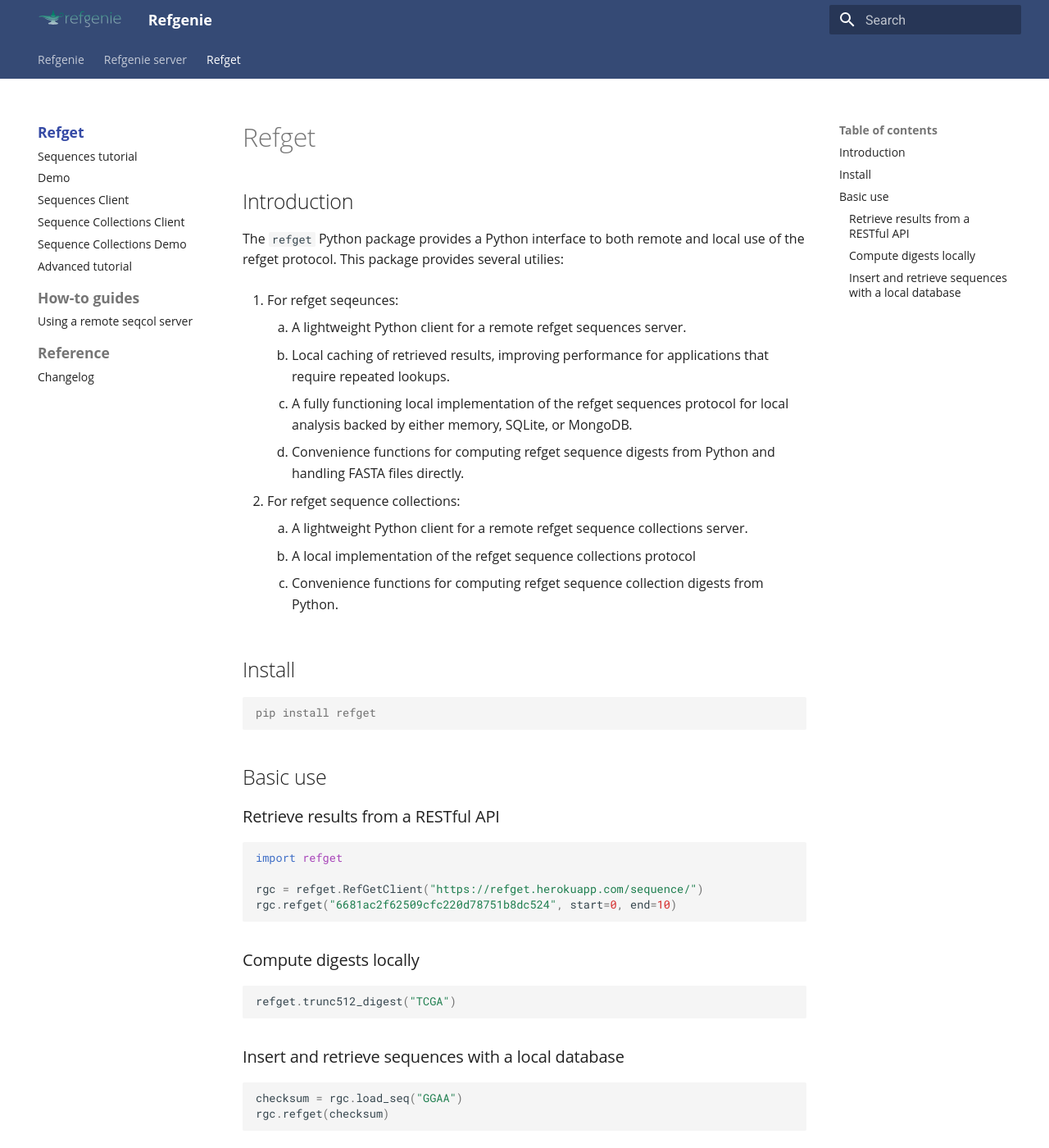
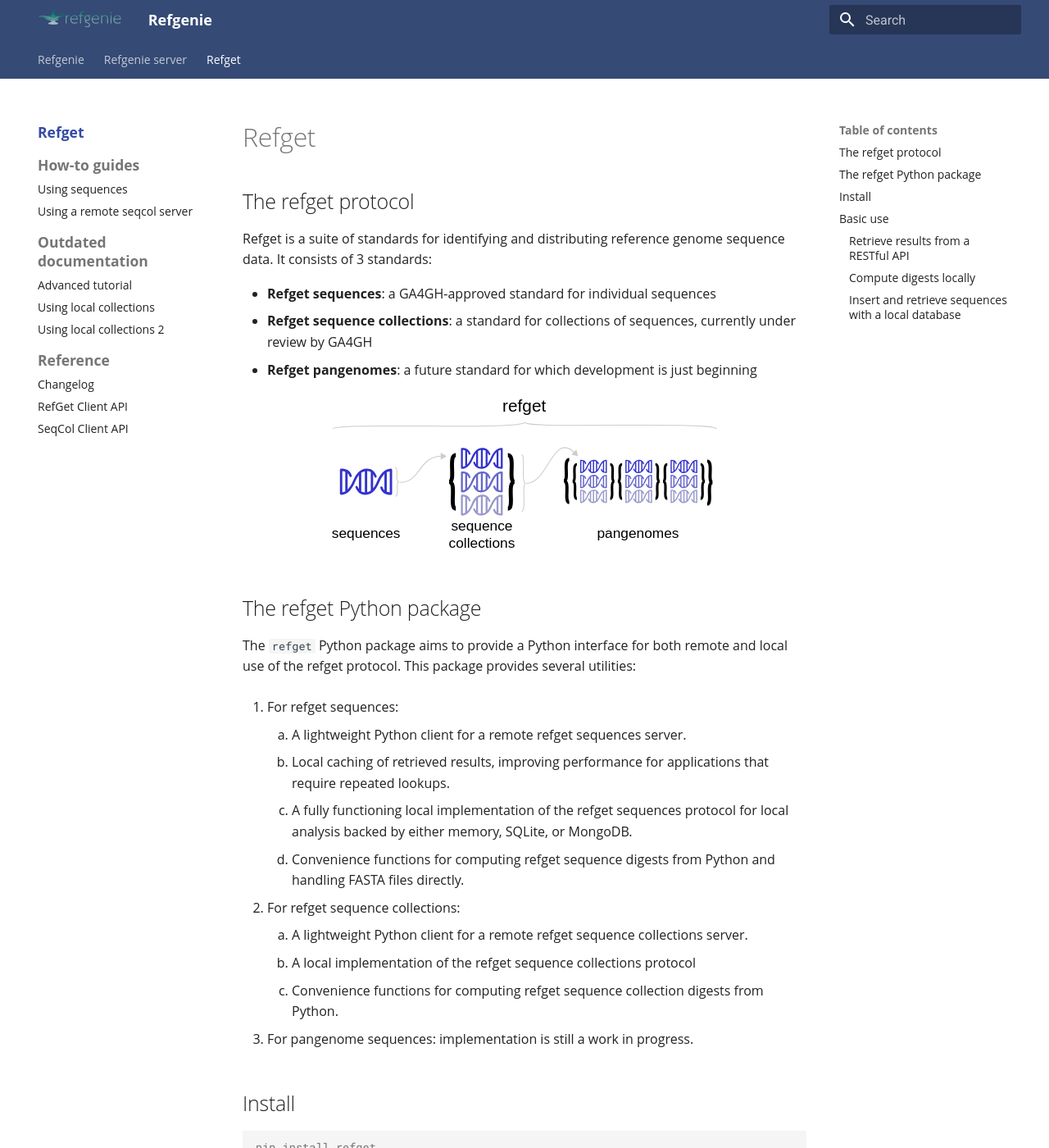
Before and after one commit to refgenie/refgenie-docs, an MkDocs documentation site: the page built from docs/refget/README.md, in a window 1280 px wide and 1400 px high. Shown: the whole window at 82% size. Built offline with MkDocs 1.6.1 and Material for MkDocs 9.7.7, drawn with Linux system fonts in a browser that asks for light colours; some of the changed text lies outside the part shown.

Commit message:
some docs updates

```diff
--- a/docs/refget/README.md
+++ b/docs/refget/README.md
@@ -1,10 +1,22 @@
 # Refget
 
-## Introduction
+## The refget protocol
 
-The `refget` Python package provides a Python interface to both remote and local use of the refget protocol. This package provides several utilies:
+Refget is a suite of standards for identifying and distributing reference genome sequence data. It consists of 3 standards:
 
-1. For refget seqeunces:
+- **Refget sequences**: a GA4GH-approved standard for individual sequences
+- **Refget sequence collections**: a standard for collections of sequences, currently under review by GA4GH
+- **Refget pangenomes**: a future standard for which development is just beginning
+
+<p align="center">
+<img src="img/refget-umbrella.svg" width="500">
+</p>
+
+## The refget Python package
+
+The `refget` Python package aims to provide a Python interface for both remote and local use of the refget protocol. This package provides several utilities:
+
+1. For refget sequences:
     1. A lightweight Python client for a remote refget sequences server.
     2. Local caching of retrieved results, improving performance for applications that require repeated lookups.
     3. A fully functioning local implementation of the refget sequences protocol for local analysis backed by either memory, SQLite, or MongoDB.
@@ -14,6 +26,8 @@
     1. A lightweight Python client for a remote refget sequence collections server.
     2. A local implementation of the refget sequence collections protocol
     3. Convenience functions for computing refget sequence collection digests from Python.
+
+3. For pangenome sequences: implementation is still a work in progress.
 
 ## Install
 
--- a/mkdocs.yml
+++ b/mkdocs.yml
@@ -80,16 +80,17 @@
   - Intro: refgenieserver/README.md
 - Refget:
   - Intro: refget/README.md
-  - Sequences tutorial: refget/code/sequences-tutorial.md
-  - Demo: refget/code/demo.md
-  - Sequences Client: refget/code/refget-api.md
-  - Sequence Collections Client: refget/code/seqcol-api.md
-  - Sequence Collections Demo: refget/code/seqcol.md
-  - Advanced tutorial: refget/code/advanced.md
   - How-to guides:
+    - Using sequences: refget/code/sequences-tutorial.md
     - Using a remote seqcol server: refget/seqcol-client-demo.md
+  - Outdated documentation:
+    - Advanced tutorial: refget/code/advanced.md
+    - Using local collections: refget/code/seqcol.md
+    - Using local collections 2: refget/code/demo.md
   - Reference:
     - Changelog: refget/changelog.md
+    - RefGet Client API: refget/code/refget-api.md
+    - SeqCol Client API: refget/code/seqcol-api.md
 
 
 autodoc:
```
Also changed, not shown: docs/refget/img/refget-umbrella.svg (added), docs/refget/img/seqcol_logo.svg (added).
